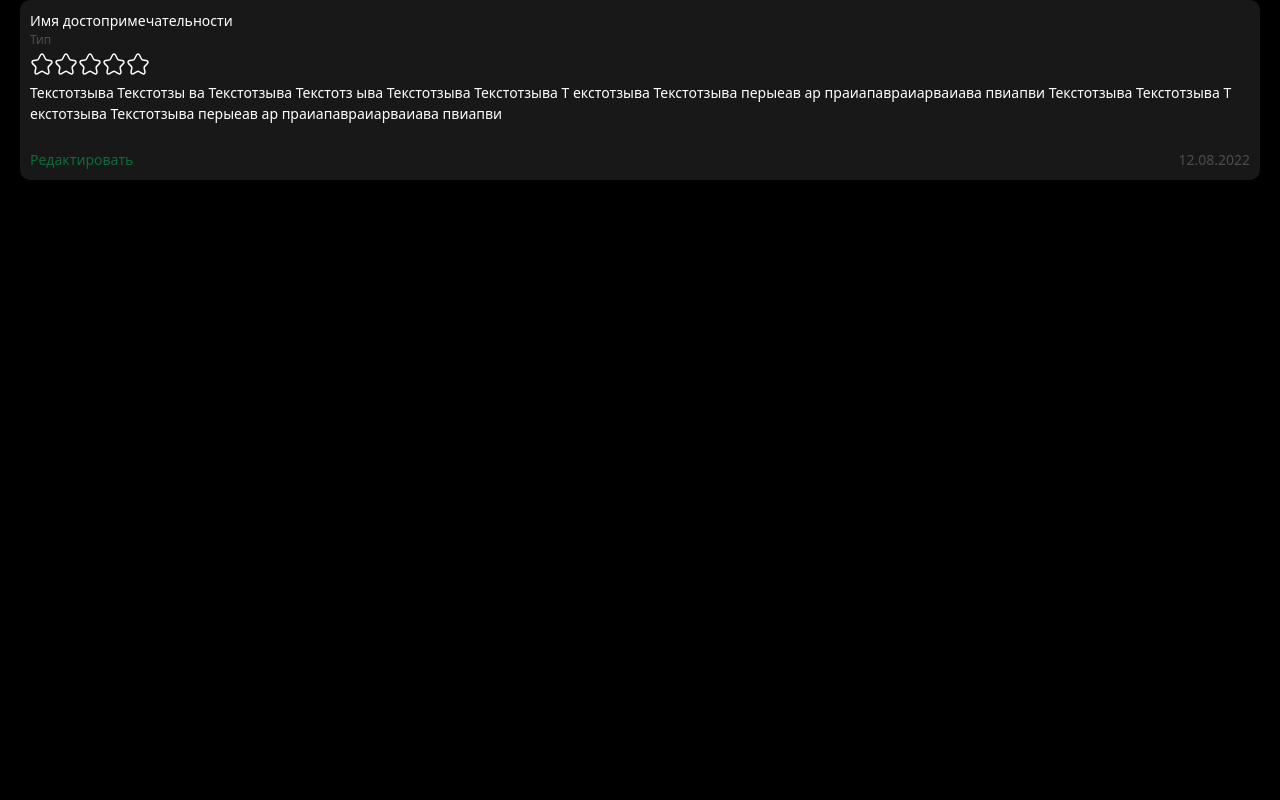
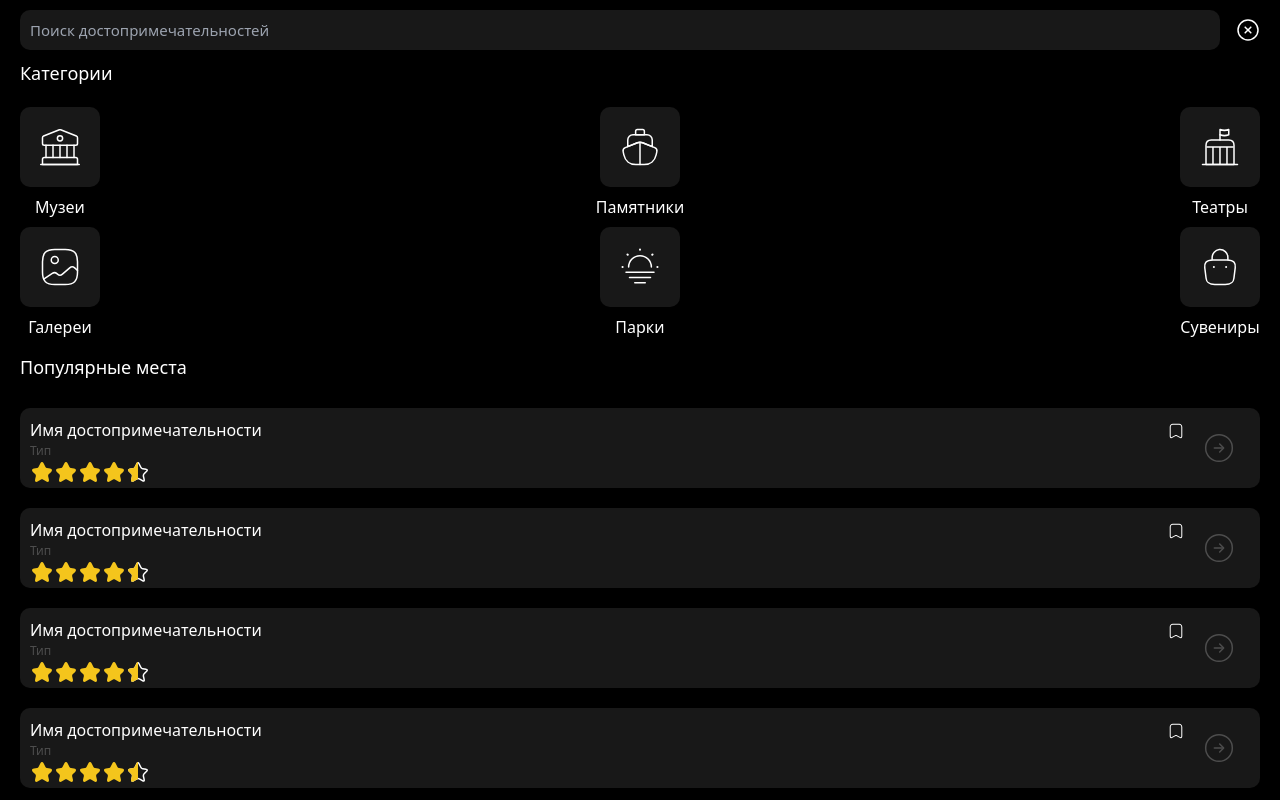
Before and after one commit to TheAndrey777/cybergarden17, a React (Vite) app in the folder client/: page / in a window 1280 px wide. Shown: the top 800 px of the page. Built offline with nearby package versions, Linux system fonts and the light colour scheme.

Commit message:
поиск

```diff
--- a/client/src/App.jsx
+++ b/client/src/App.jsx
@@ -1,11 +1,11 @@
-import Search from "./pages/Search.jsx";
-import Review from "./components/Review.jsx";
+import Search from './pages/Search.jsx';
+import Review from './components/Review.jsx';
 
 function App() {
   return (
-    <div>
-      <Review />
-    </div>
+    <>
+      <Search />
+    </>
   );
 }
 
--- a/client/src/components/PopularPlaces.jsx
+++ b/client/src/components/PopularPlaces.jsx
@@ -5,17 +5,17 @@ import StarRating from './StarRating';
 
 export default function PopularPlaces() {
   return (
-    <div className='w-[100%] px-[20px] bg-green-500 relative'>
+    <div className='w-[100%] px-[20px] relative pt-[20px]'>
       <div className='h-[80px] w-[100%] pr-[100px] rounded-[10px] bg-[#181818] p-[10px]'>
         <div className='text-white text-nowrap text-ellipsis overflow-hidden'>
           Имя достопримечательности
         </div>
         <div className='text-[12px] text-[#4D4D4D]'>Тип</div>
         <StarRating value={4.9} size={16} />
-        <div className='absolute h-[100%] w-8 right-[45px] top-0 flex justify-center'>
+        <div className='absolute h-[100%] w-8 right-[45px] pt-[20px] top-0 flex justify-center'>
           <img src={arrow} alt='arrow'></img>
         </div>
-        <div className='absolute h-[100%] w-8 right-[80px] top-[15px] '>
+        <div className='absolute h-[100%] w-8 right-[80px] top-[35px] '>
           <img src={mark} alt='mark'></img>
         </div>
       </div>
--- a/client/src/pages/Search.jsx
+++ b/client/src/pages/Search.jsx
@@ -6,57 +6,70 @@ import theatre from '/theatre.svg';
 import gallery from '/gallery.svg';
 import sunfog from '/sun-fog.svg';
 import bag from '/bag.svg';
+import PopularPlaces from '../components/PopularPlaces';
 
 export default function Search() {
-  const arr = [{}, {}, {}, {}, {}];
+  const arr = [
+    { 1: 1 },
+    { 1: 1 },
+    { 1: 1 },
+    { 1: 1 },
+    { 1: 1 },
+    { 1: 1 },
+    { 1: 1 },
+    { 1: 1 },
+    { 1: 1 },
+    { 1: 1 },
+    { 1: 1 },
+    { 1: 1 },
+    { 1: 1 }
+  ];
+
+  const menu = [
+    { title: 'Музеи', icon: museum },
+    { title: 'Галереи', icon: gallery },
+    { title: 'Памятники', icon: ship },
+    { title: 'Парки', icon: sunfog },
+    { title: 'Театры', icon: theatre },
+    { title: 'Сувениры', icon: bag }
+  ];
+
   return (
-    <div className='relative t-0 l-0 h-dvh w-[100%]'>
+    <div className='t-0 l-0 h-vh w-[100%]'>
       <div className='relative w-[100%] px-[20px] h-[60px] pt-[10px]'>
         <div className=' pr-[40px] h-[40px]'>
           <input
             type='text'
-            className='bg-[#181818] text-white h-[40px] w-[100%] rounded-[10px]'
+            placeholder='Поиск достопримечательностей'
+            className='bg-[#181818] text-white h-[40px] w-[100%] rounded-[10px] text-[15px] pl-[10px] text-ellipsis overflow-hidden'
           ></input>
         </div>
         <div className='absolute h-[100%] w-[32px] flex justify-center items-center bg-slate-500w-[100px] top-0 right-0'>
           <img src={close} alt='close' className='absolute right-[20px]'></img>
         </div>
       </div>
-
       <div className='text-[18px] text-white px-[20px]'>Категории</div>
 
       <div className='grid grid-col-3 grid-rows-2 grid-flow-col justify-between px-[20px] pt-[20px]'>
-        <div className='h-[110px] w-[80px] relative'>
-          <div className='h-[80px] w-[80px] relative rounded-[10px] bg-[#181818] flex justify-center items-center'>
-            <img src={museum} alt='museum'></img>
-          </div>
-        </div>
-        <div className='h-[110px] w-[80px] relative'>
-          <div className='h-[80px] w-[80px] relative rounded-[10px] bg-[#181818] flex justify-center items-center'>
-            <img src={museum} alt='museum'></img>
-          </div>
-        </div>
-        <div className='h-[110px] w-[80px] relative'>
-          <div className='h-[80px] w-[80px] relative rounded-[10px] bg-[#181818] flex justify-center items-center'>
-            <img src={museum} alt='museum'></img>
-          </div>
-        </div>
-        <div className='h-[110px] w-[80px] relative'>
-          <div className='h-[80px] w-[80px] relative rounded-[10px] bg-[#181818] flex justify-center items-center'>
-            <img src={museum} alt='museum'></img>
-          </div>
-        </div>
-        <div className='h-[110px] w-[80px] relative'>
-          <div className='h-[80px] w-[80px] relative rounded-[10px] bg-[#181818] flex justify-center items-center'>
-            <img src={museum} alt='museum'></img>
-          </div>
-        </div>
-        <div className='h-[110px] w-[80px] relative'>
-          <div className='h-[80px] w-[80px] relative rounded-[10px] bg-[#181818] flex justify-center items-center'>
-            <img src={museum} alt='museum'></img>
-          </div>
-        </div>
+        {menu.map((v, i) => {
+          return (
+            <div className='h-[120px] w-[80px] relative'>
+              <div className='h-[80px] w-[80px] relative rounded-[10px] bg-[#181818] flex justify-center items-center'>
+                <img src={v.icon} alt='museum'></img>
+              </div>
+              <div className='h-[30px] w-[80px] relative flex my-[5px] justify-center items-center text-white'>
+                {v.title}
+              </div>
+            </div>
+          );
+        })}
       </div>
+
+      <div className='text-[18px] text-white px-[20px] py-[7px]'>Популярные места</div>
+
+      {arr.map((v, i) => {
+        return <PopularPlaces key={i} />;
+      })}
     </div>
   );
 }
```
Also changed, not shown: client/public/archive-tick.svg (added).
